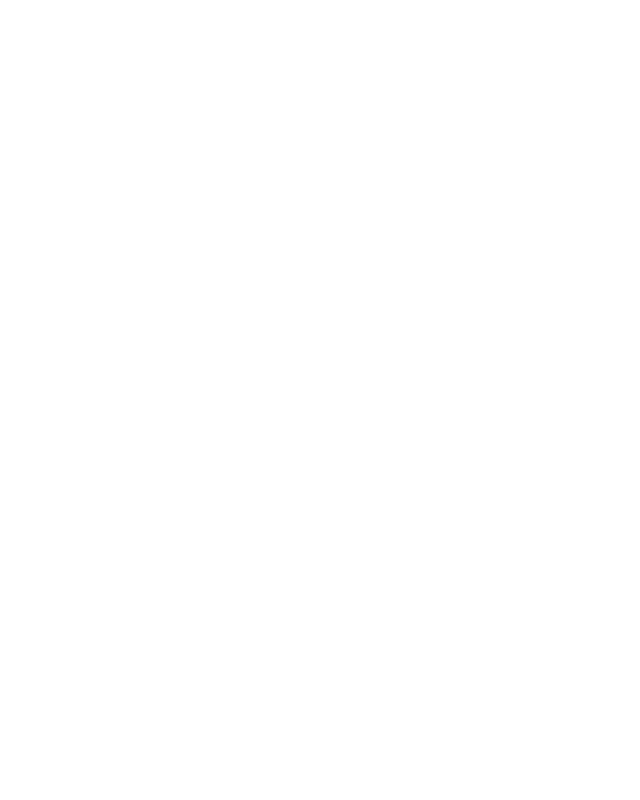
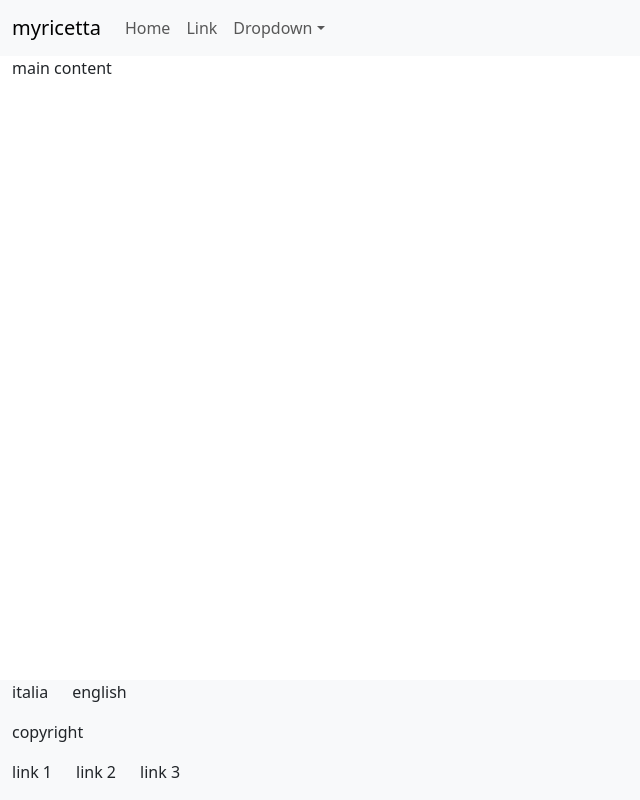
Before and after one commit to tave8/myricetta-react, a React (Vite) app: page / in a window 1280 px wide. Shown: the whole page, without its empty margins (0-640 px from the left). Built offline with nearby package versions, Linux system fonts and the light colour scheme.

Commit message:
page structure html done

```diff
--- a/src/App.css
+++ b/src/App.css
@@ -0,0 +1,10 @@
+/* push footer to bottom of page */
+#root {
+  min-height: 100vh;
+  display: flex;
+  flex-direction: column;
+}
+
+/* main {
+  flex-grow: 1;
+} */
--- a/src/App.jsx
+++ b/src/App.jsx
@@ -1,9 +1,94 @@
 import "bootstrap/dist/css/bootstrap.min.css"
 import "./App.css"
 import { BrowserRouter, Routes, Route } from "react-router-dom"
+import { Container, Row, Col, CardGroup, Card, Spinner, Alert, Button, Image, Form, ListGroup, Navbar, NavDropdown, Nav } from "react-bootstrap"
+import { Helmet } from "react-helmet"
+
+// redux
+import { Provider } from "react-redux"
+// redux persist
+import { store, persistedStore } from "./redux/store/index"
+import { PersistGate } from "redux-persist/integration/react"
+
+// routes/pages
+// import Home from "./components/home/Home"
+// import NotFound from "./components/NotFound"
+
+// components
 
 function App() {
-  return <></>
+  return (
+    <Provider store={store}>
+      <BrowserRouter>
+        <Container fluid style={{ minHeight: "100vh" }}>
+          <Row className="flex-column" style={{ minHeight: "100vh" }}>
+            {/* NAVBAR */}
+            <Col xs={12} className="p-0" style={{}}>
+              <Navbar expand="lg" className="bg-body-tertiary">
+                <Container fluid>
+                  <Navbar.Brand href="#home">myricetta</Navbar.Brand>
+                  <Navbar.Toggle aria-controls="basic-navbar-nav" />
+                  <Navbar.Collapse id="basic-navbar-nav">
+                    <Nav className="me-auto">
+                      <Nav.Link href="#home">Home</Nav.Link>
+                      <Nav.Link href="#link">Link</Nav.Link>
+                      <NavDropdown title="Dropdown" id="basic-nav-dropdown">
+                        <NavDropdown.Item href="#action/3.1">Action</NavDropdown.Item>
+                        <NavDropdown.Item href="#action/3.2">Another action</NavDropdown.Item>
+                        <NavDropdown.Item href="#action/3.3">Something</NavDropdown.Item>
+                        <NavDropdown.Divider />
+                        <NavDropdown.Item href="#action/3.4">Separated link</NavDropdown.Item>
+                      </NavDropdown>
+                    </Nav>
+                  </Navbar.Collapse>
+                </Container>
+              </Navbar>
+            </Col>
+
+            <Col xs={12} className="" style={{ flexGrow: 1 }}>
+              <Row>
+                <Col>
+                  <p>main content</p>
+                </Col>
+              </Row>
+            </Col>
+
+            {/* FOOTER */}
+            <Col xs={12} className="bg-body-tertiary" style={{}}>
+              <Row className="flex-column">
+                <Col>
+                  <Row>
+                    <Col xs={"auto"}>
+                      <p>italia</p>
+                    </Col>
+                    <Col xs={"auto"}>
+                      <p>english</p>
+                    </Col>
+                  </Row>
+                </Col>
+                <Col>
+                  <p>copyright</p>
+                </Col>
+                <Col>
+                  <Row className="flex-wrap">
+                    <Col xs={"auto"}>
+                      <p>link 1</p>
+                    </Col>
+                    <Col xs={"auto"}>
+                      <p>link 2</p>
+                    </Col>
+                    <Col xs={"auto"}>
+                      <p>link 3</p>
+                    </Col>
+                  </Row>
+                </Col>
+              </Row>
+            </Col>
+          </Row>
+        </Container>
+      </BrowserRouter>
+    </Provider>
+  )
 }
 
 export default App
--- /dev/null
+++ b/src/redux/actions/index.js
@@ -0,0 +1,5 @@
+
+//***** ACTIONS: CONSTANTS
+
+
+//***** ACTIONS: FUNCTIONS
--- /dev/null
+++ b/src/redux/reducers/recipesReducer.js
@@ -0,0 +1,12 @@
+const initialState = {
+  list: [],
+}
+
+const mainReducer = (currState = initialState, action) => {
+  switch (action.type) {
+    default:
+      return currState
+  }
+}
+
+export default mainReducer
--- /dev/null
+++ b/src/redux/store/index.js
@@ -0,0 +1,28 @@
+import { combineReducers, configureStore } from "@reduxjs/toolkit"
+import recipesReducer from "../reducers/recipesReducer.js"
+import storage from "redux-persist/lib/storage"
+import { persistReducer, persistStore } from "redux-persist"
+
+// Persist only the query field of tracksSearch
+// const tracksSearchPersistConfig = {
+//   key: "tracksSearch",
+//   storage,
+//   whitelist: ["query"], // only state.tracksSearch.query
+// }
+
+const bigReducer = combineReducers({
+  // tracksSearch: persistReducer(tracksSearchPersistConfig, tracksSearchReducer),
+  recipes: recipesReducer,
+})
+
+const store = configureStore({
+  reducer: bigReducer,
+  middleware: (getDefaultMiddleware) =>
+    getDefaultMiddleware({
+      serializableCheck: false,
+    }),
+})
+
+const persistedStore = persistStore(store)
+
+export { store, persistedStore }
```
